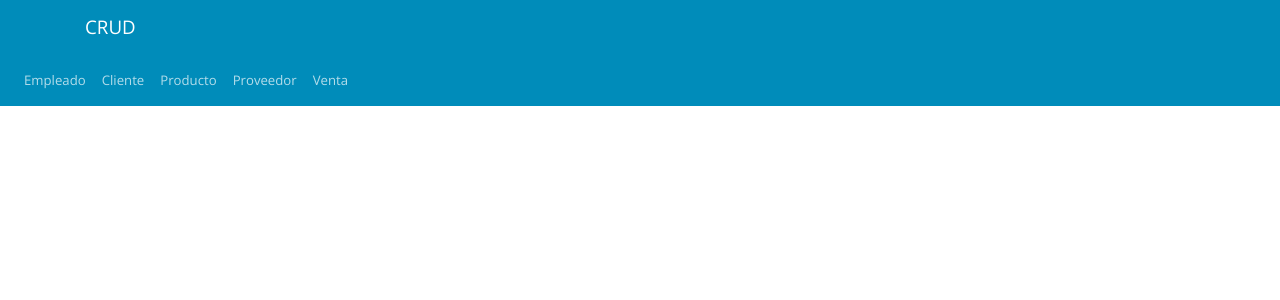
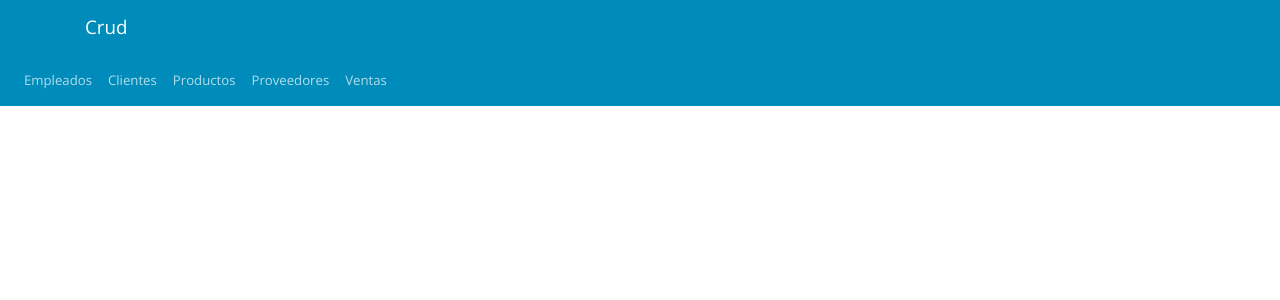
Before and after one commit to eherca0502/php-crud2, a PHP site: page / in a window 1280 px wide. Shown: the top 300 px of the page. Run offline with PHP 8.4, Linux system fonts and the light colour scheme; some libraries are stand-ins or nearby versions.

```diff
--- a/crea.php
+++ b/crea.php
@@ -17,7 +17,7 @@
         <div class="form-group">
             <input type="submit" class="btn btn-primary" name="" id="">
         </div>
-        <a href="inicia.php">iniciac Secion</a>
+        <a href="inicia.php">iniciar Sesion</a>
     </form>
 </div>
 
--- a/includes/header.php
+++ b/includes/header.php
@@ -16,7 +16,7 @@
 
   <nav class="navbar navbar-dark bg-primary">
     <div class="container">
-      <a class="navbar-brand" href="">CRUD</a>
+      <a class="navbar-brand" href="">Crud</a>
     </div>
     <div class="container">
       <div class="row">
--- a/index.php
+++ b/index.php
@@ -5,19 +5,19 @@
 <nav class="navbar navbar-expand-lg navbar-dark bg-primary">
             <ul class="navbar-nav">
               <li class="nav-item">
-                <a class="nav-link" href="tablas/empleado.php">Empleado</a>
+                <a class="nav-link" href="tablas/empleado.php">Empleados</a>
               </li>
               <li class="nav-item">
-                <a class="nav-link" href="tablas/cliente.php">Cliente</a>
+                <a class="nav-link" href="tablas/cliente.php">Clientes</a>
               </li>
               <li class="nav-item">
-                <a class="nav-link" href="tablas/producto.php">Producto</a>
+                <a class="nav-link" href="tablas/producto.php">Productos</a>
               </li>
               <li class="nav-item">
-                <a class="nav-link" href="tablas/proveedor.php">Proveedor</a>
+                <a class="nav-link" href="tablas/proveedor.php">Proveedores</a>
               </li>
               <li class="nav-item">
-                <a class="nav-link" href="tablas/venta.php">Venta</a>
+                <a class="nav-link" href="tablas/venta.php">Ventas</a>
               </li>
             </ul>
           </nav>
--- a/inicia.php
+++ b/inicia.php
@@ -3,7 +3,7 @@
 
 <head>
     <meta charset="UTF-8">
-    <title>CRUD</title>
+    <title>Crud</title>
     <meta name="viewport" content="width=device-width, user-scalable=no, initial-scale=1.0, maximum-scale=1.0, minimum-scale=1.0">
     <!-- BOOTSTRAP-->
 
@@ -27,7 +27,8 @@
                 <div class="form-group">
                     <input class="btn btn-primary" type="submit" name="" id="">
                 </div>
-                <a href="crea.php">Crea Una Cuenta</a>
+                <a href="crea.php">Registrate
+                </a>
         </div>
         </form>
 
--- a/login_register_db.sql
+++ b/login_register_db.sql
@@ -26,7 +26,8 @@ SET time_zone = "+00:00";
 --
 -- Estructura de tabla para la tabla `cliente`
 --
-
+CREATE DATABASE login_register_db;
+USE login_register_db;
 CREATE TABLE `cliente` (
   `id` int(11) NOT NULL,
   `nombre` varchar(50) COLLATE utf8_spanish_ci NOT NULL,
@@ -42,7 +43,7 @@ CREATE TABLE `cliente` (
 --
 
 INSERT INTO `cliente` (`id`, `nombre`, `apellidoP`, `apellidoM`, `telefono`, `correo`, `estatus`) VALUES
-(1, 'milton', 'h', 'm', '888', 'm@gmail.com', 1);
+(1, 'Eduardo', 'Hernandez', 'Campos', '8661234567', 'hdze977@gmail.com', 1);
 
 -- --------------------------------------------------------
 
--- a/tablas/producto.php
+++ b/tablas/producto.php
@@ -102,7 +102,7 @@
           <?php } ?>
         </tbody>
       </table>
-      <button class="btn btn-success" onclick="exportTableToExcel('tblData')">Export Table Data To Excel File</button>
+      <button class="btn btn-primary" onclick="exportTableToExcel('tblData')">Export Table Data To Excel File</button>
     </div>
 
   </div>
--- a/tablas/proveedor.php
+++ b/tablas/proveedor.php
@@ -90,7 +90,7 @@
                     <?php } ?>
                 </tbody>
             </table>
-            <button class="btn btn-success" onclick="exportTableToExcel('tblData')">Export Table Data To Excel File</button>
+            <button class="btn btn-primary" onclick="exportTableToExcel('tblData')">Export Table Data To Excel File</button>
         </div>
 
     </div>
--- a/tablas/venta.php
+++ b/tablas/venta.php
@@ -4,7 +4,7 @@
 <nav class="navbar navbar-expand-lg navbar-dark bg-primary">
             <ul class="navbar-nav">
               <li class="nav-item">
-                <a class="nav-link" href="empleado.php">Empleado</a>
+                <a class="nav-link" href="empleado.php">Empleados</a>
               </li>
               <li class="nav-item">
                 <a class="nav-link" href="cliente.php">Cliente</a>
@@ -95,7 +95,7 @@
                     <?php } ?>
                 </tbody>
             </table>
-            <button class="btn btn-success" onclick="exportTableToExcel('tblData')">Export Table Data To Excel File</button>
+            <button class="btn btn-primary" onclick="exportTableToExcel('tblData')">Export Table Data To Excel File</button>
         </div>
 
     </div>
```
